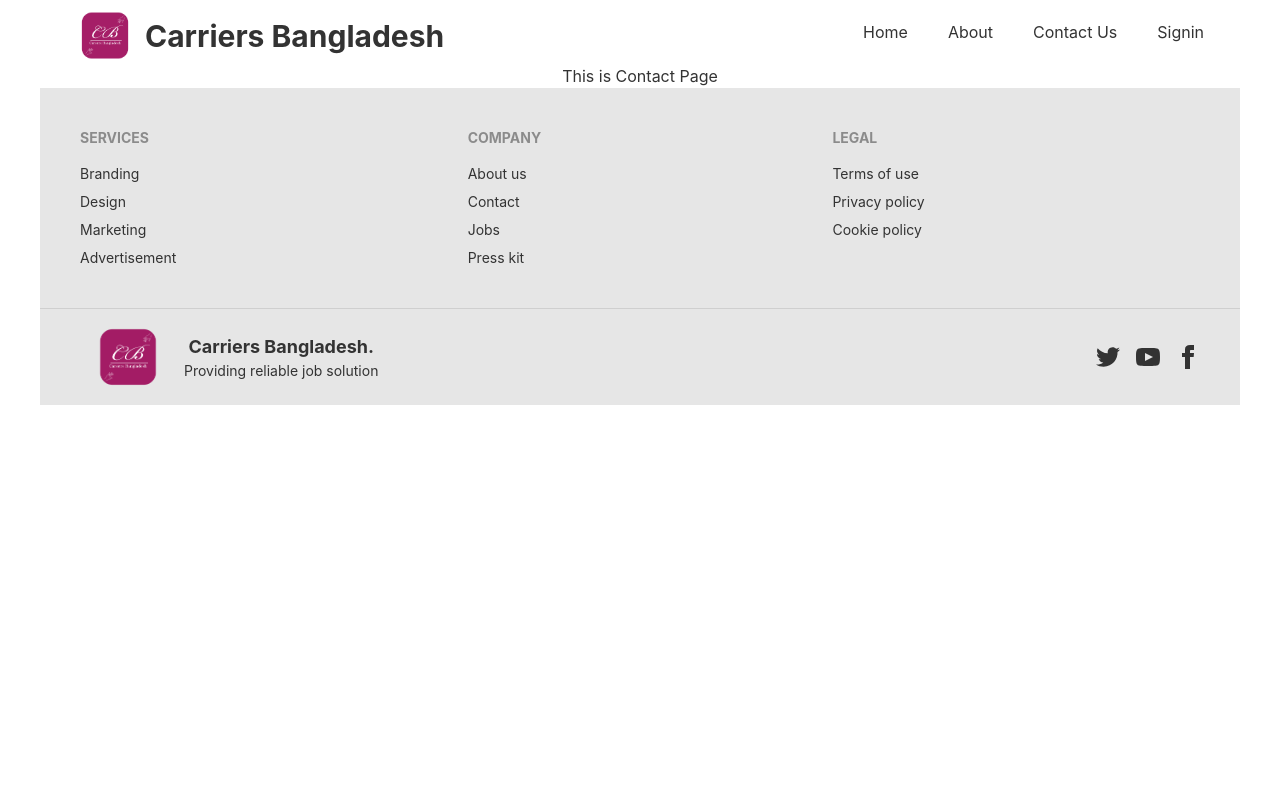
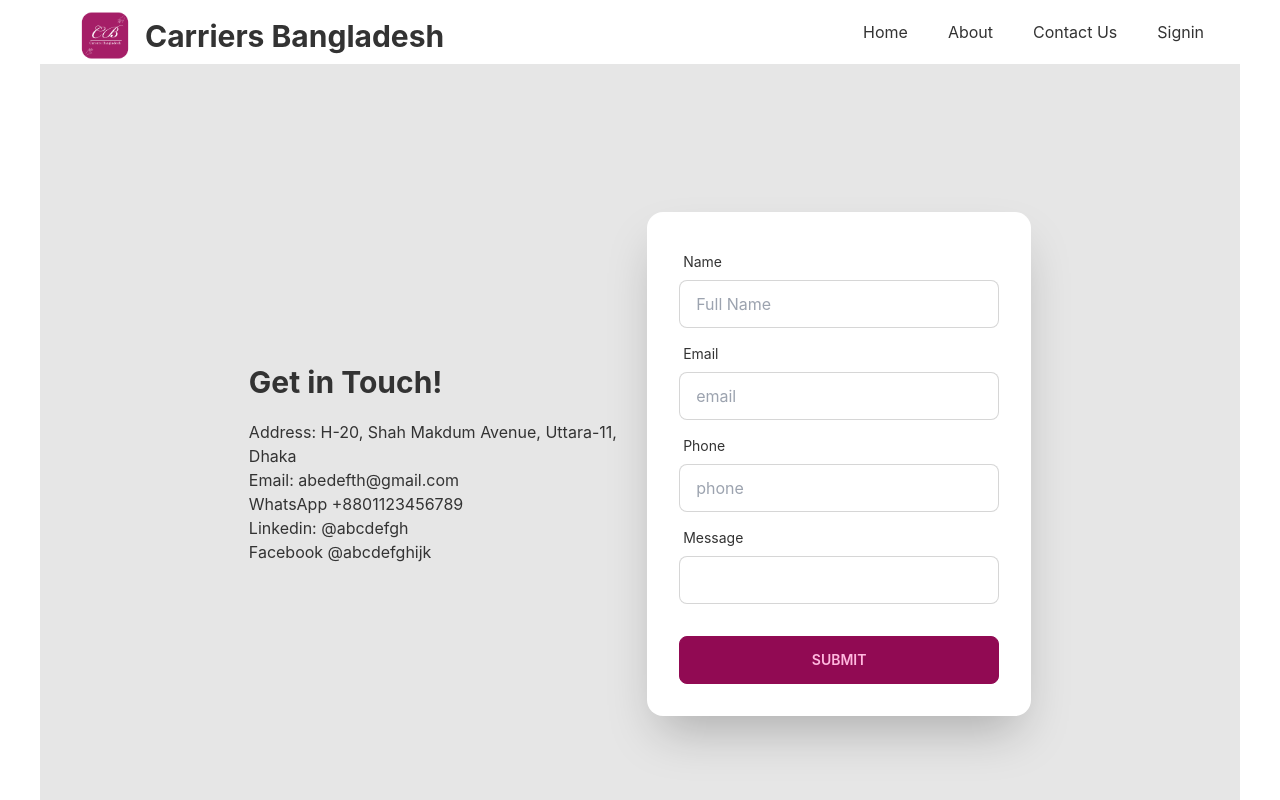
Before and after one commit to tuhinshuvra/carrierrs-bangladesh, a React (Create React App) app: page /contact in a window 1280 px wide. Shown: the top 800 px of the page. Built offline with nearby package versions, Linux system fonts and the light colour scheme.

Commit message:
updated about and contact form

```diff
--- a/src/Pages/About/About.js
+++ b/src/Pages/About/About.js
@@ -2,8 +2,14 @@ import React from 'react';
 
 const About = () => {
     return (
-        <div>
-            <h2>This is about page</h2>
+        <div className="hero min-h-screen bg-base-200">
+            <div className="hero-content text-center">
+                <div className="max-w-md">
+                    <h1 className="text-5xl font-bold">About Carriers Bangladesh</h1>
+                    <p className="py-6">Provident cupiditate voluptatem et in. Quaerat fugiat ut assumenda excepturi exercitationem quasi. In deleniti eaque aut repudiandae et a id nisi.</p>
+                    <button className="btn btn-primary">More Details</button>
+                </div>
+            </div>
         </div>
     );
 };
--- a/src/Pages/Contact/Contact.js
+++ b/src/Pages/Contact/Contact.js
@@ -3,7 +3,51 @@ import React from 'react';
 const Contact = () => {
     return (
         <div>
-            <h2>This is Contact Page</h2>
+            <div className="hero min-h-screen bg-base-200">
+                <div className="hero-content flex-col lg:flex-row-reverse">
+
+                    <div className="card flex-shrink-0 w-full max-w-sm shadow-2xl bg-base-100 w1/2">
+                        <div className="card-body">
+                            <div className="form-control">
+                                <label className="label">
+                                    <span className="label-text">Name</span>
+                                </label>
+                                <input type="text" placeholder="Full Name" className="input input-bordered" />
+                            </div>
+                            <div className="form-control">
+                                <label className="label">
+                                    <span className="label-text">Email</span>
+                                </label>
+                                <input type="text" placeholder="email" className="input input-bordered" />
+                            </div>
+                            <div className="form-control">
+                                <label className="label">
+                                    <span className="label-text">Phone</span>
+                                </label>
+                                <input type="text" placeholder="phone" className="input input-bordered" />
+                            </div>
+                            <div className="form-control">
+                                <label className="label">
+                                    <span className="label-text">Message</span>
+                                </label>
+                                <input type="textarea" rows="4" cols="50" className="input input-bordered" />
+                            </div>
+
+                            <div className="form-control mt-6">
+                                <button className="btn btn-primary">Submit</button>
+                            </div>
+                        </div>
+                    </div>
+                    <div className="text-center lg:text-left w-1/2">
+                        <h1 className="text-3xl font-bold mb-5">Get in Touch!</h1>
+                        <p>Address: H-20, Shah Makdum Avenue, Uttara-11, Dhaka</p>
+                        <p>Email: abedefth@gmail.com</p>
+                        <p>WhatsApp +8801123456789</p>
+                        <p>Linkedin: @abcdefgh</p>
+                        <p>Facebook @abcdefghijk</p>
+                    </div>
+                </div>
+            </div>
         </div>
     );
 };
```
